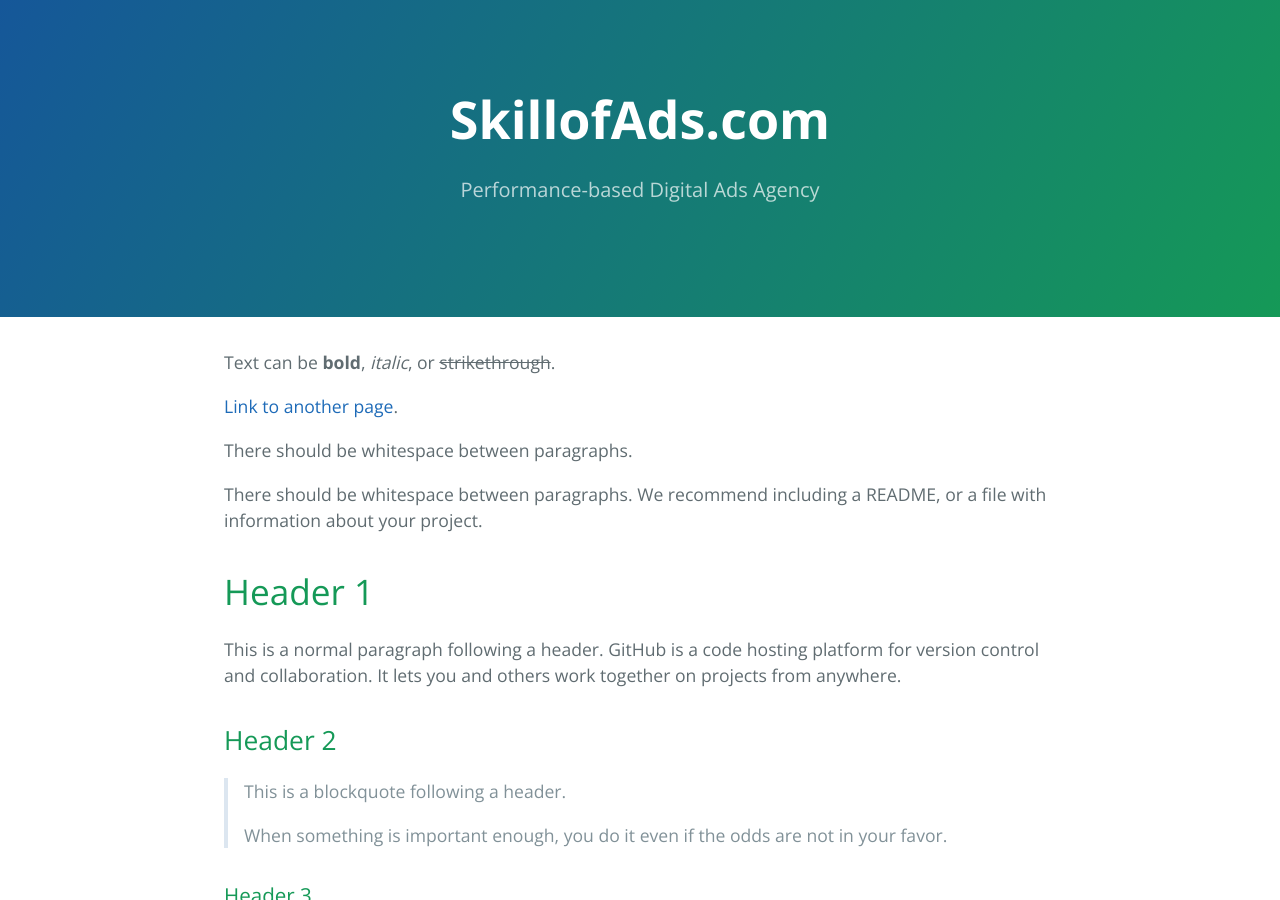
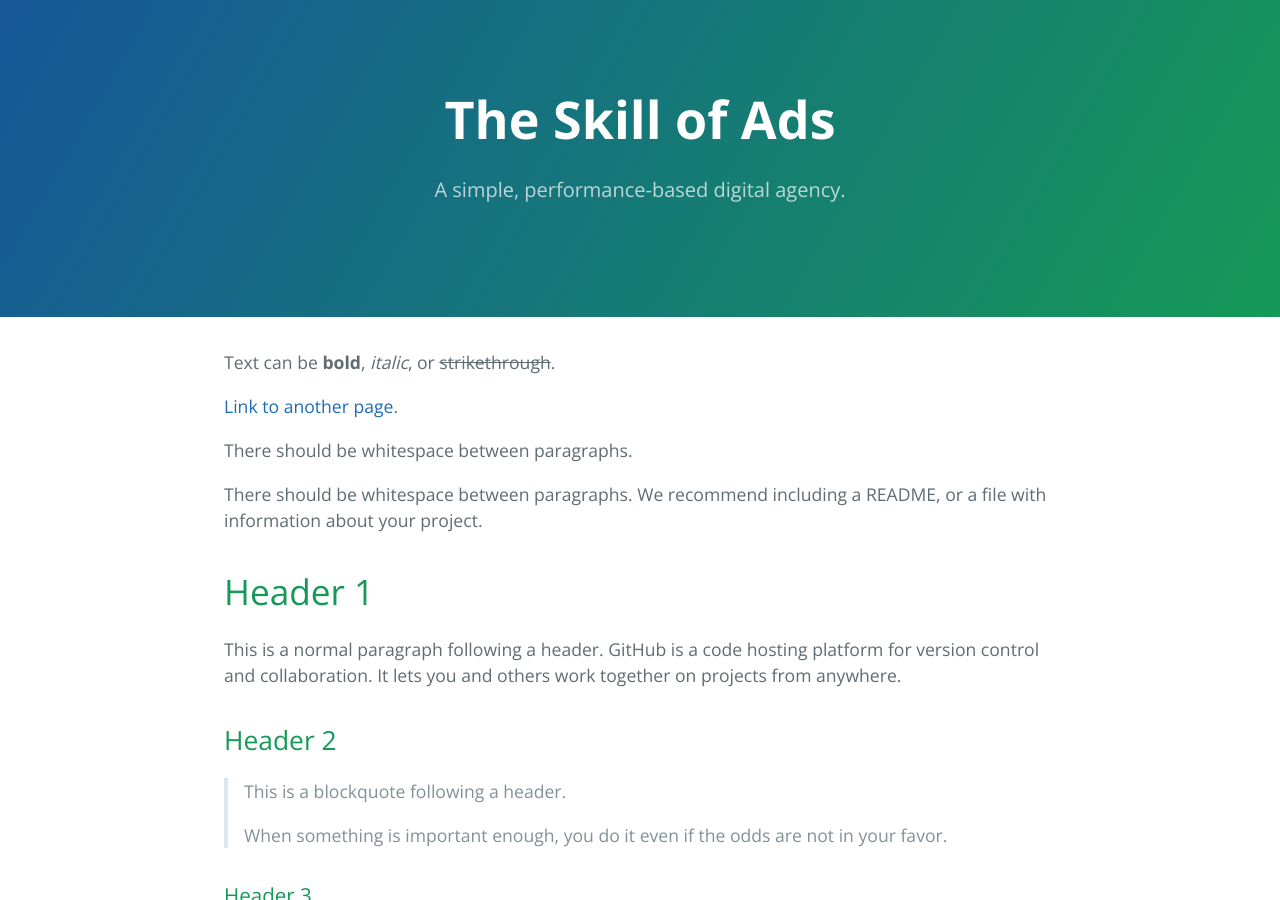
Before and after one commit to cameronhill1/skillofads1, a Jekyll site: the page built from index.md, in a window 1280 px wide and 900 px high. Built offline with Jekyll 4.4.1, drawn with Linux system fonts in a browser that asks for light colours.

Commit message:
Update default.html

```diff
--- a/_layouts/default.html
+++ b/_layouts/default.html
@@ -26,8 +26,8 @@
     <a id="skip-to-content" href="#content">Skip to the content.</a>
 
     <header class="page-header" role="banner">
-      <h1 class="project-name">{{ page.title | default: site.title | default: site.github.repository_name }}</h1>
-      <h2 class="project-tagline">{{ page.description | default: site.description | default: site.github.project_tagline }}</h2>
+      <h1 class="project-name">{{ "The Skill of Ads" | default: site.title | default: site.github.repository_name }}</h1>
+      <h2 class="project-tagline">{{ "A simple, performance-based digital agency." | default: site.description | default: site.github.project_tagline }}</h2>
     </header>
 
     <main id="content" class="main-content" role="main">
```
